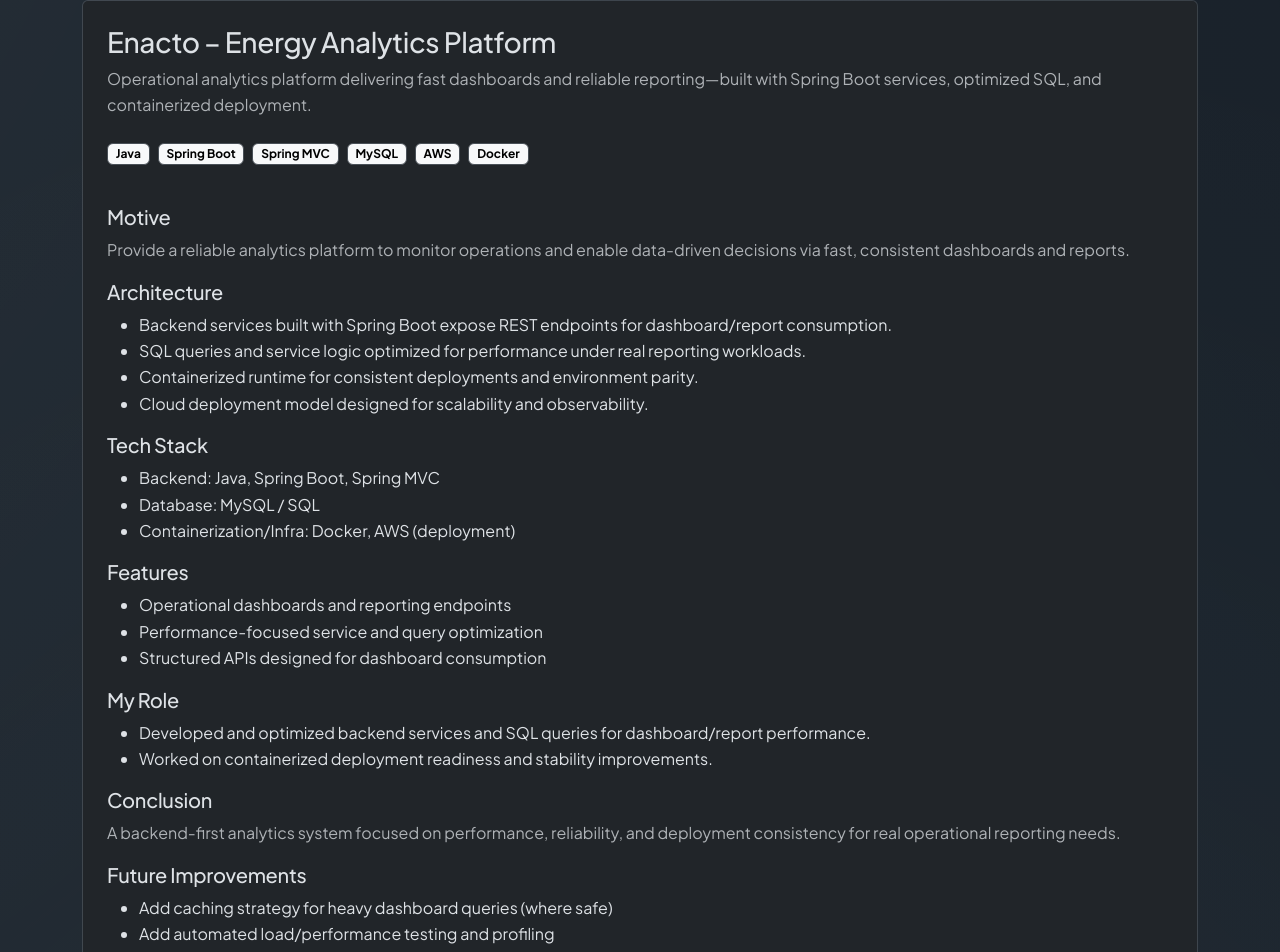
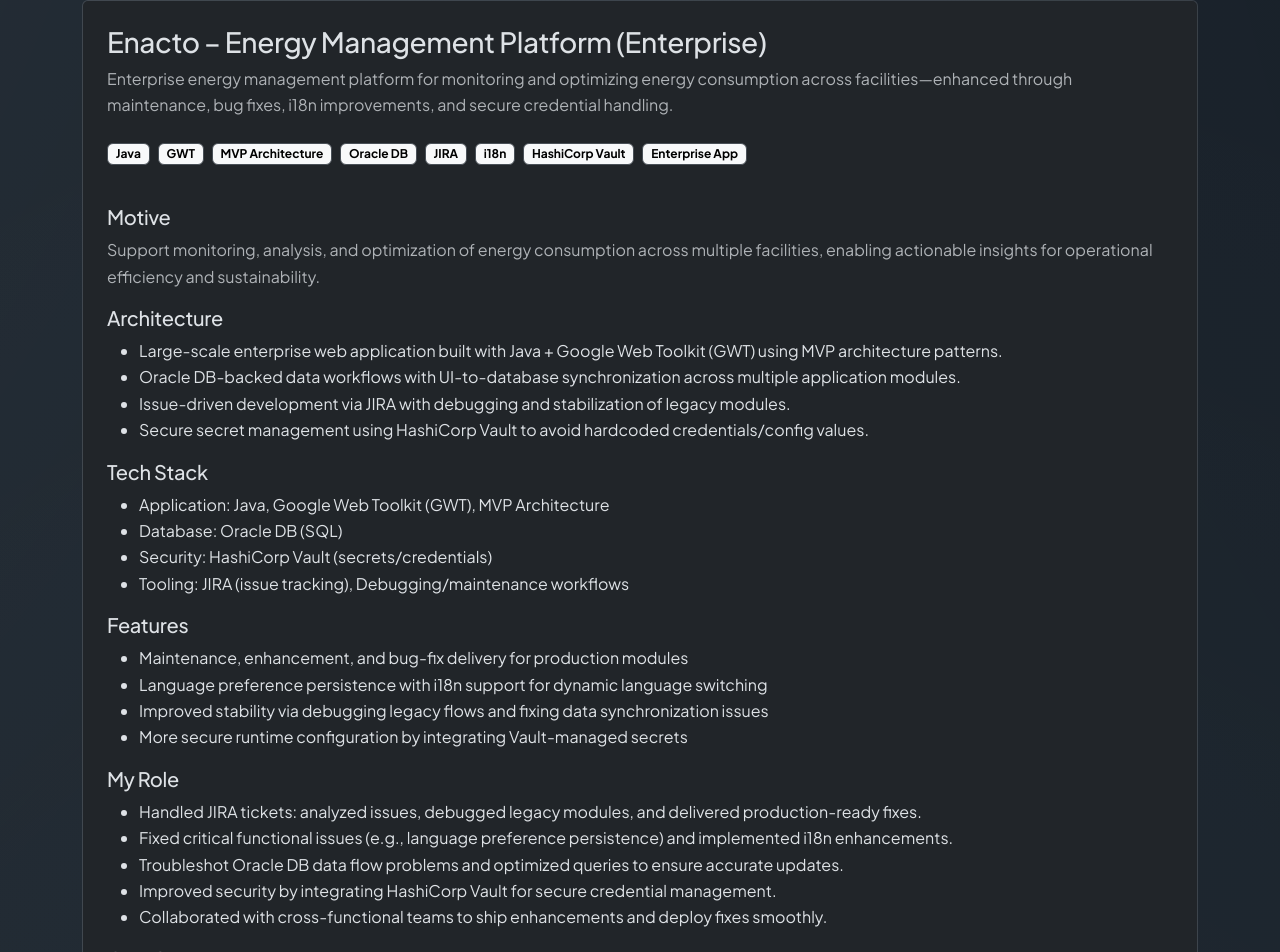
Before and after one commit to Santu-developer/my-webfolio, a React (Vite) app: page /projects/energy-analytics-platform in a window 1280 px wide. Shown: the part 113-1065 px from the top of the page. Built offline with nearby package versions, Linux system fonts and the light colour scheme.

Commit message:
Update about, projects data, and replace resume PDF

```diff
--- a/src/components/About.jsx
+++ b/src/components/About.jsx
@@ -140,18 +140,33 @@
             <div className="text-muted">May 2024 – Present</div>
             <ul className="mt-3 mb-0" style={{ lineHeight: 1.7 }}>
               <li>
-                Developed and deployed 8+ enterprise web apps (React.js/Angular/Java), improving
-                customer satisfaction by 40%.
+                Developed and deployed enterprise-level web applications using React.js, Angular,
+                and Java, ensuring scalable and maintainable solutions.
               </li>
               <li>
-                Built 15+ RESTful APIs (Spring Boot/MVC + MySQL) serving 1,000+ users with 99.9%
-                uptime and sub-200ms responses.
+                Designed and built RESTful APIs using Spring Boot, Spring MVC, and MySQL,
+                supporting high-volume user interactions with reliable performance.
               </li>
-              <li>Implemented JWT auth with Spring Security, reducing vulnerabilities by 60%.</li>
-              <li>Optimized SQL queries and schema, cutting server load by 45%.</li>
-              <li>Integrated 5+ third-party APIs (PayPal, Stripe) to expand core features ~35%.</li>
-              <li>Led Agile/Scrum sprints; delivered projects ~20% ahead of schedule.</li>
-              <li>Deployed to AWS (EC2, RDS) with Docker & Kubernetes.</li>
+              <li>
+                Implemented secure authentication and authorization using JWT and Spring Security
+                to enhance application security.
+              </li>
+              <li>
+                Optimized database queries and improved schema design to enhance system
+                performance and reduce server load.
+              </li>
+              <li>
+                Integrated multiple third-party APIs such as payment gateways and external
+                services to extend application functionality.
+              </li>
+              <li>
+                Collaborated in Agile/Scrum environments, participating in sprint planning,
+                development, and timely project delivery.
+              </li>
+              <li>
+                Deployed and maintained applications on AWS (EC2, RDS) using Docker and
+                Kubernetes for scalable and containerized deployment.
+              </li>
             </ul>
           </div>
 
@@ -170,7 +185,7 @@
                 <strong>
                   PG-DAC (Post Graduate Diploma in Advanced Computing), C-DAC (Centre for Development of Advanced Computing)
                 </strong>
-                <div className="text-muted">Expected Feb 2025</div>
+                <div className="text-muted">Feb 2025</div>
               </div>
             </motion.div>
             <motion.div className="col" variants={fadeUp(0, 18)}>
--- a/src/data/projects.js
+++ b/src/data/projects.js
@@ -92,43 +92,139 @@
   },
   {
     slug: 'energy-analytics-platform',
-    title: 'Enacto – Energy Analytics Platform',
+    title: 'Enacto – Energy Management Platform (Enterprise)',
     description:
-      'Operational analytics platform delivering fast dashboards and reliable reporting—built with Spring Boot services, optimized SQL, and containerized deployment.',
-    tags: ['Java', 'Spring Boot', 'Spring MVC', 'MySQL', 'AWS', 'Docker'],
+      'Enterprise energy management platform for monitoring and optimizing energy consumption across facilities—enhanced through maintenance, bug fixes, i18n improvements, and secure credential handling.',
+    tags: ['Java', 'GWT', 'MVP Architecture', 'Oracle DB', 'JIRA', 'i18n', 'HashiCorp Vault', 'Enterprise App'],
     links: {
       // github: 'https://github.com/XX/energy-analytics-platform',
       demo: '#',
     },
     details: {
       motive:
-        'Provide a reliable analytics platform to monitor operations and enable data-driven decisions via fast, consistent dashboards and reports.',
+        'Support monitoring, analysis, and optimization of energy consumption across multiple facilities, enabling actionable insights for operational efficiency and sustainability.',
       architecture: [
-        'Backend services built with Spring Boot expose REST endpoints for dashboard/report consumption.',
-        'SQL queries and service logic optimized for performance under real reporting workloads.',
-        'Containerized runtime for consistent deployments and environment parity.',
-        'Cloud deployment model designed for scalability and observability.',
+        'Large-scale enterprise web application built with Java + Google Web Toolkit (GWT) using MVP architecture patterns.',
+        'Oracle DB-backed data workflows with UI-to-database synchronization across multiple application modules.',
+        'Issue-driven development via JIRA with debugging and stabilization of legacy modules.',
+        'Secure secret management using HashiCorp Vault to avoid hardcoded credentials/config values.',
       ],
       techStack: [
-        'Backend: Java, Spring Boot, Spring MVC',
-        'Database: MySQL / SQL',
-        'Containerization/Infra: Docker, AWS (deployment)',
+        'Application: Java, Google Web Toolkit (GWT), MVP Architecture',
+        'Database: Oracle DB (SQL)',
+        'Security: HashiCorp Vault (secrets/credentials)',
+        'Tooling: JIRA (issue tracking), Debugging/maintenance workflows',
       ],
       features: [
-        'Operational dashboards and reporting endpoints',
-        'Performance-focused service and query optimization',
-        'Structured APIs designed for dashboard consumption',
+        'Maintenance, enhancement, and bug-fix delivery for production modules',
+        'Language preference persistence with i18n support for dynamic language switching',
+        'Improved stability via debugging legacy flows and fixing data synchronization issues',
+        'More secure runtime configuration by integrating Vault-managed secrets',
       ],
       role: [
-        'Developed and optimized backend services and SQL queries for dashboard/report performance.',
-        'Worked on containerized deployment readiness and stability improvements.',
+        'Handled JIRA tickets: analyzed issues, debugged legacy modules, and delivered production-ready fixes.',
+        'Fixed critical functional issues (e.g., language preference persistence) and implemented i18n enhancements.',
+        'Troubleshot Oracle DB data flow problems and optimized queries to ensure accurate updates.',
+        'Improved security by integrating HashiCorp Vault for secure credential management.',
+        'Collaborated with cross-functional teams to ship enhancements and deploy fixes smoothly.',
       ],
       conclusion:
-        'A backend-first analytics system focused on performance, reliability, and deployment consistency for real operational reporting needs.',
+        'A complex enterprise platform improved through consistent maintenance, stability upgrades, i18n enhancements, and stronger security practices.',
       improvements: [
-        'Add caching strategy for heavy dashboard queries (where safe)',
-        'Add automated load/performance testing and profiling',
-        'Improve observability: metrics, tracing, alerting dashboards',
+        'Add automated regression coverage around critical legacy workflows',
+        'Expand monitoring/observability around data-sync and user preference flows',
+        'Broaden Vault adoption for environment-specific configuration across modules',
+      ],
+    },
+  },
+  {
+    slug: 'recruitment-portal',
+    title: 'Recruitment Portal – In‑House Hiring Management System',
+    description:
+      'Internal hiring management system to streamline recruitment workflows, candidate management, and recruitment lifecycle tracking with secure REST APIs and PostgreSQL.',
+    tags: ['Java', 'Spring Boot', 'REST APIs', 'PostgreSQL', 'JUnit', 'Mockito', 'Figma'],
+    links: {
+      demo: '#',
+      // github: 'https://github.com/<your-username>/recruitment-portal',
+    },
+    details: {
+      motive:
+        'Streamline recruitment workflows and internal collaboration through a centralized platform that manages candidate data, stages, and hiring processes.',
+      architecture: [
+        'Backend-first architecture using Spring Boot services exposing RESTful APIs for recruitment workflows.',
+        'Relational data model in PostgreSQL with optimized queries for efficient candidate and stage management.',
+        'API documentation and internal documentation to support team collaboration and onboarding.',
+        'Frontend integration aligned with Figma designs to ensure smooth UX and UI-to-API consistency.',
+      ],
+      techStack: [
+        'Backend: Java, Spring Boot, REST APIs',
+        'Database: PostgreSQL',
+        'Testing: JUnit, Mockito',
+        'Collaboration: Figma (UI collaboration), Documentation (API flows + features)',
+      ],
+      features: [
+        'Candidate onboarding and profile management APIs',
+        'Recruitment lifecycle tracking across stages',
+        'Centralized candidate data handling and internal workflow management',
+        'Automated tests for reliability and code quality',
+      ],
+      role: [
+        'Developed the application from scratch using Java and Spring Boot with scalable backend services.',
+        'Designed and implemented secure REST APIs for onboarding, profiles, and lifecycle tracking.',
+        'Designed PostgreSQL schemas and optimized queries for performance and data integrity.',
+        'Added automated tests using JUnit/Mockito to improve reliability and maintain quality.',
+        'Collaborated on UI improvements based on Figma designs and ensured frontend–backend integration.',
+        'Documented system features, API flows, and development processes for team onboarding.',
+      ],
+      conclusion:
+        'A reliable internal recruitment system that improves hiring operations through clean APIs, structured data modeling, and a workflow-focused backend.',
+      improvements: [
+        'Add role-based access and audit logs for sensitive hiring operations',
+        'Add advanced search/filtering for candidate pipelines and reporting dashboards',
+        'Add CI checks for tests, formatting, and API contract validation',
+      ],
+    },
+  },
+  {
+    slug: 'itrshift',
+    title: 'ITRShift – AI‑Powered Integration Migration Platform',
+    description:
+      'Enterprise integration migration platform UI built with React—focused on reusable components, workflow screens, dashboards, and clean API integration for real-time updates.',
+    tags: ['React', 'JavaScript', 'Component Architecture', 'API Integration', 'Dashboards', 'Forms'],
+    links: {
+      demo: '#',
+      // github: 'https://github.com/<your-username>/itrshift',
+    },
+    details: {
+      motive:
+        'Simplify and accelerate enterprise integration migration workflows through automation and a user-friendly interface.',
+      architecture: [
+        'React UI organized around reusable, component-based architecture for scalability and consistent UX.',
+        'API integration layer connecting frontend modules with backend services for seamless data flow and updates.',
+        'Workflow-first UX: screens, dashboards, and form-based modules aligned to business processes.',
+      ],
+      techStack: [
+        'Frontend: React.js, JavaScript',
+        'Integration: REST API consumption and state-driven UI updates',
+      ],
+      features: [
+        'Workflow screens and dashboards for migration operations',
+        'Form-based modules for configuration and operational inputs',
+        'Reusable UI components to improve consistency and delivery speed',
+        'Improved performance/usability through clean coding practices',
+      ],
+      role: [
+        'Developed and enhanced the UI layer using React with reusable components and smooth UX focus.',
+        'Implemented API integrations to connect frontend modules with backend services and real-time updates.',
+        'Built interactive screens (workflows, dashboards, forms) based on project requirements.',
+        'Collaborated with backend and design teams to align UI with business workflows.',
+      ],
+      conclusion:
+        'A workflow-oriented React frontend that improves usability and accelerates delivery for an enterprise migration platform.',
+      improvements: [
+        'Add component-level tests and integration tests for critical workflows',
+        'Add performance profiling for heavy dashboard views',
+        'Standardize API error handling and empty/loading states across modules',
       ],
     },
   },
```
Also changed, not shown: 2 other files (tests, documents, lock files or other folders).
